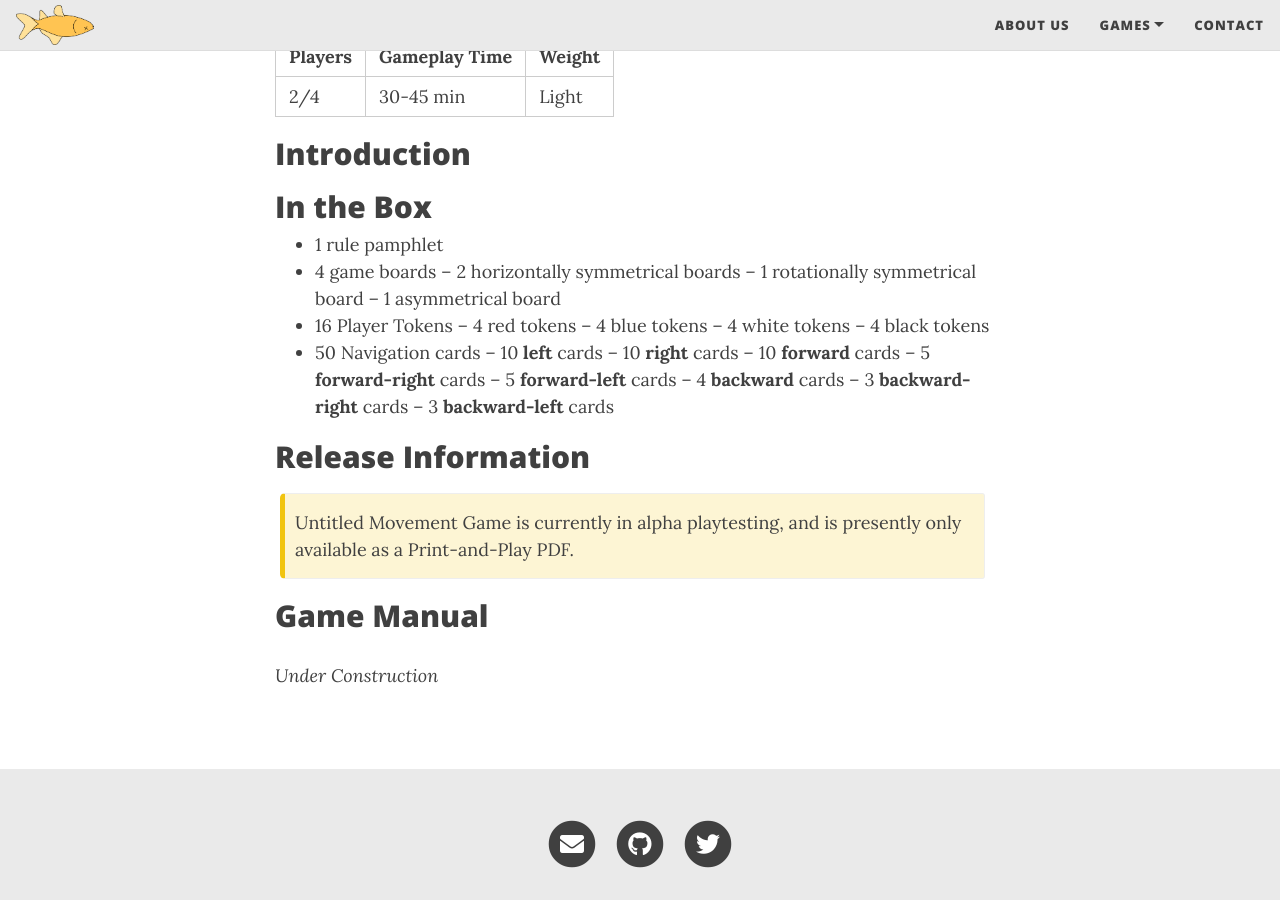
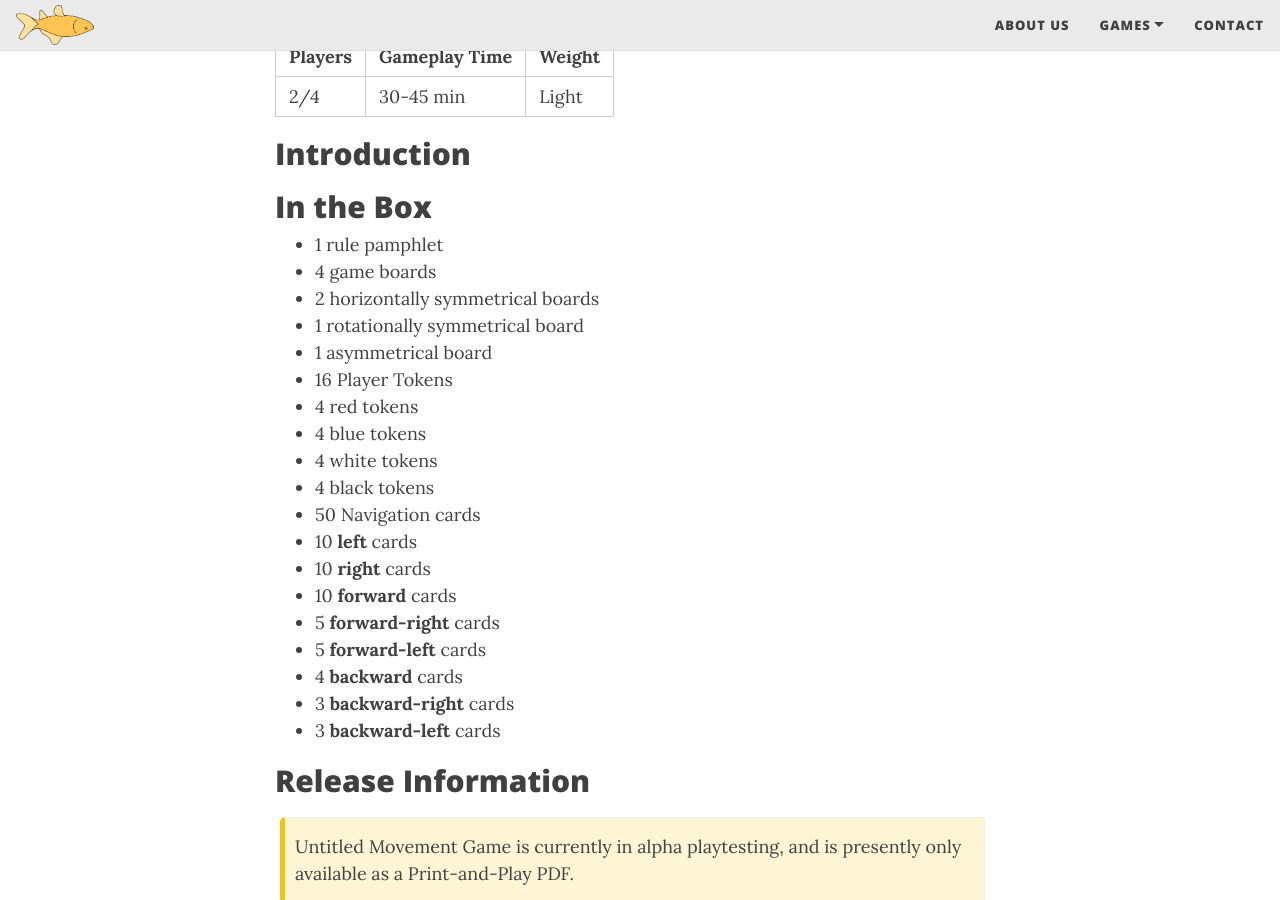
Before and after one commit to Dead-Fish-Games/deadfish.games, a Jekyll site: the page built from umg.md, in a window 1280 px wide and 900 px high, scrolled down 417 px. Built offline with Jekyll 4.4.1, drawn with Linux system fonts in a browser that asks for light colours; nearby versions of some CDN libraries.

Commit message:
correct bulleted lists per kramdown syntax

```diff
--- a/umg.md
+++ b/umg.md
@@ -18,23 +18,23 @@ subtitle: A token movement game for 2 or 4 players
 
 - 1 rule pamphlet
 - 4 game boards
--- 2 horizontally symmetrical boards
--- 1 rotationally symmetrical board
--- 1 asymmetrical board
+ - 2 horizontally symmetrical boards
+ - 1 rotationally symmetrical board
+ - 1 asymmetrical board
 - 16 Player Tokens
--- 4 red tokens
--- 4 blue tokens
--- 4 white tokens
--- 4 black tokens
+ - 4 red tokens
+ - 4 blue tokens
+ - 4 white tokens
+ - 4 black tokens
 - 50 Navigation cards
--- 10 **left** cards
--- 10 **right** cards
--- 10 **forward** cards
--- 5 **forward-right** cards
--- 5 **forward-left** cards
--- 4 **backward** cards
--- 3 **backward-right** cards
--- 3 **backward-left** cards
+ - 10 **left** cards
+ - 10 **right** cards
+ - 10 **forward** cards
+ - 5 **forward-right** cards
+ - 5 **forward-left** cards
+ - 4 **backward** cards
+ - 3 **backward-right** cards
+ - 3 **backward-left** cards
 
 ## Release Information
 
```
Also changed, not shown: forsaken-planet.md (+2 -2 lines).
